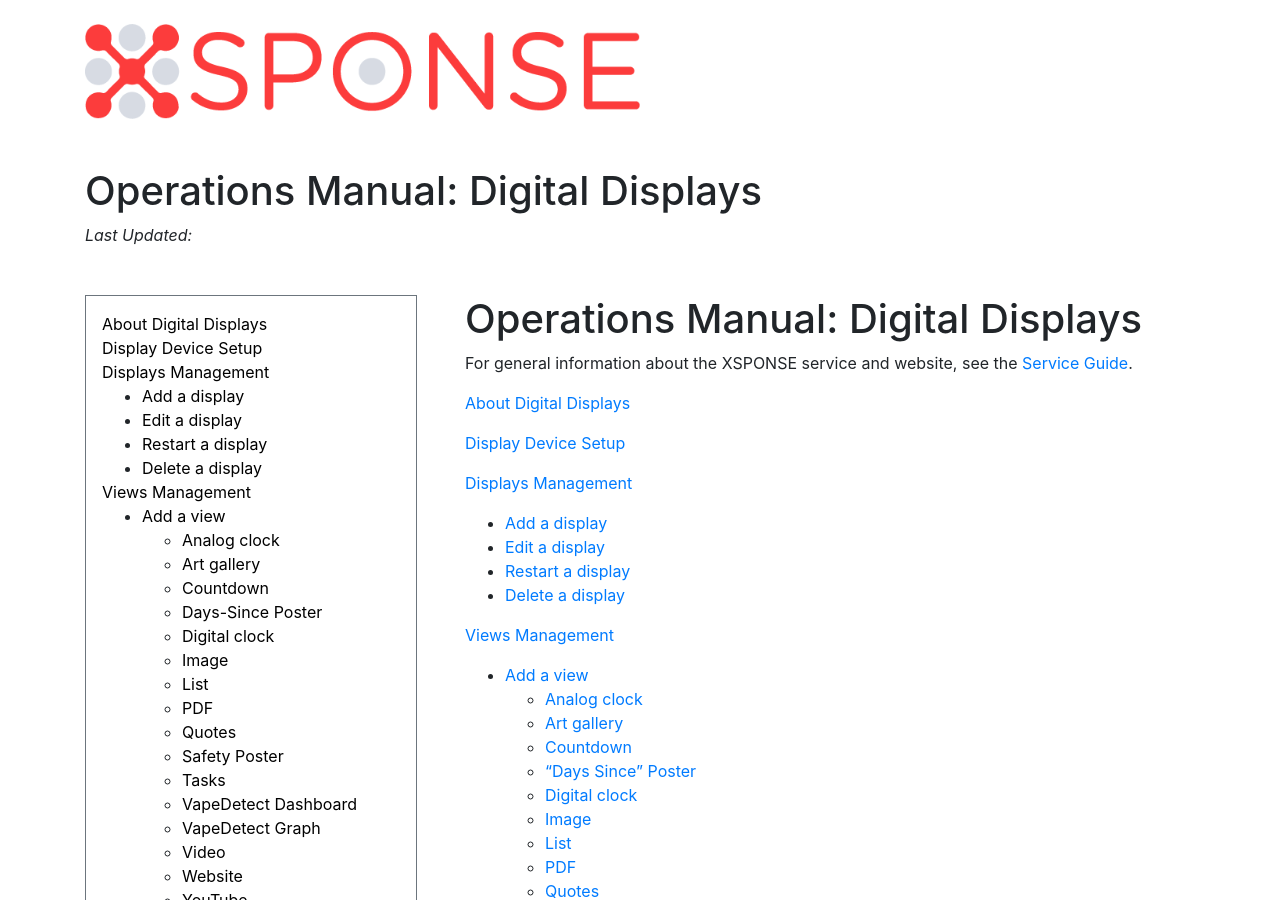
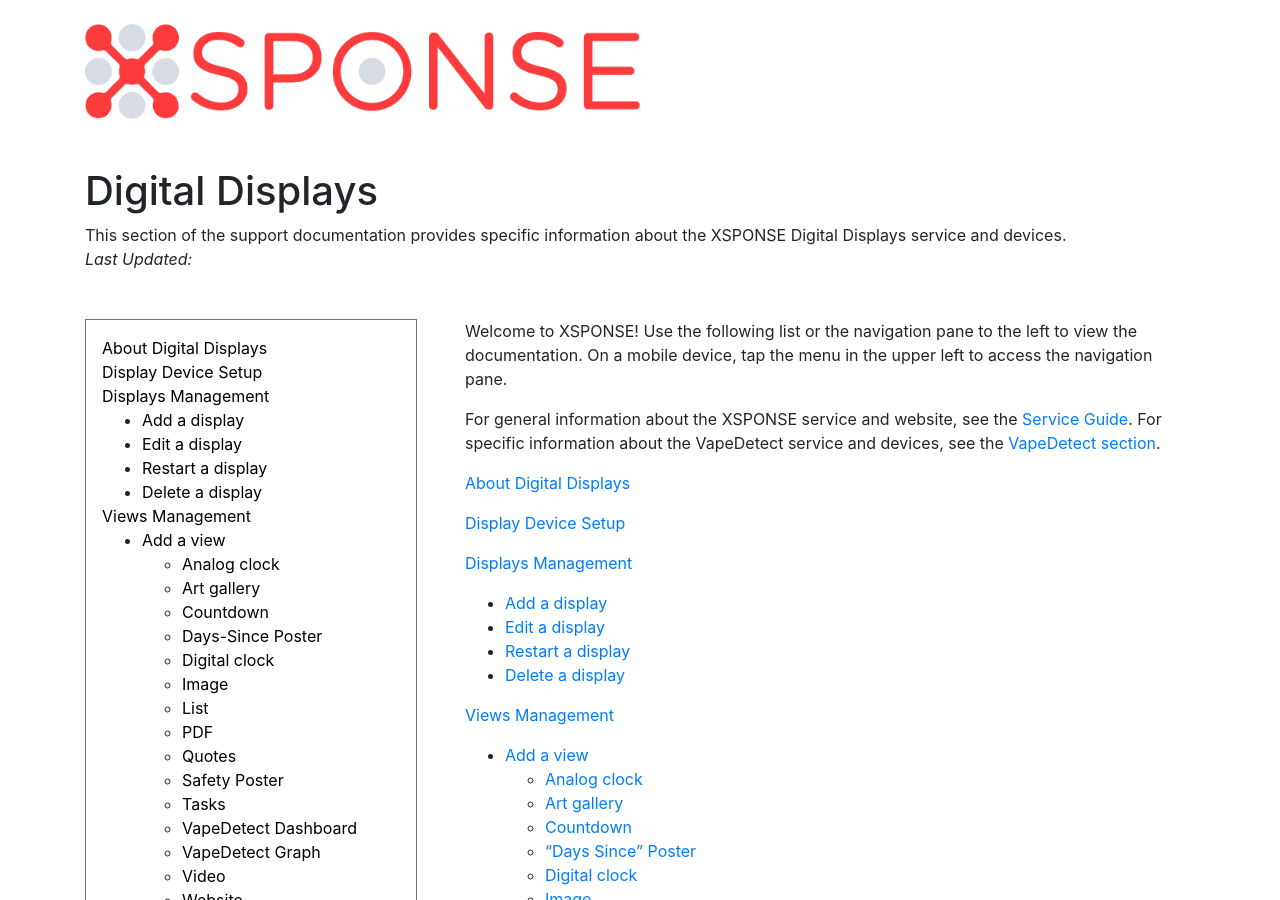
Before and after one commit to NrsSystems/docs, a Jekyll site: the page built from digital-displays/index.md, in a window 1280 px wide and 900 px high. Built offline with Jekyll 4.4.1, drawn with Linux system fonts in a browser that asks for light colours; our own code applies the rules of GitHub Pages for plain Markdown files.

Commit message:
Update index.md
Added the title and abstract section, and links to the general ops and VapeDetect sections.

```diff
--- a/digital-displays/index.md
+++ b/digital-displays/index.md
@@ -1,6 +1,10 @@
-# Operations Manual: Digital Displays
+---
+title: Digital Displays
+abstract: This section of the support documentation provides specific information about the XSPONSE Digital Displays service and devices.
+---
+Welcome to XSPONSE! Use the following list or the navigation pane to the left to view the documentation. On a mobile device, tap the menu in the upper left to access the navigation pane.
 
-For general information about the XSPONSE service and website, see the [Service Guide](general-ops/index.md).
+For general information about the XSPONSE service and website, see the [Service Guide](../general-ops/index.md). For specific information about the VapeDetect service and devices, see the [VapeDetect section](../vape-detect/index.md).
 
 [About Digital Displays](about-digital-displays.md)
 
```
